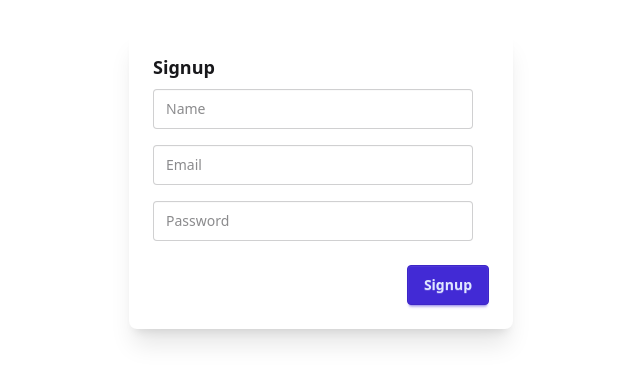
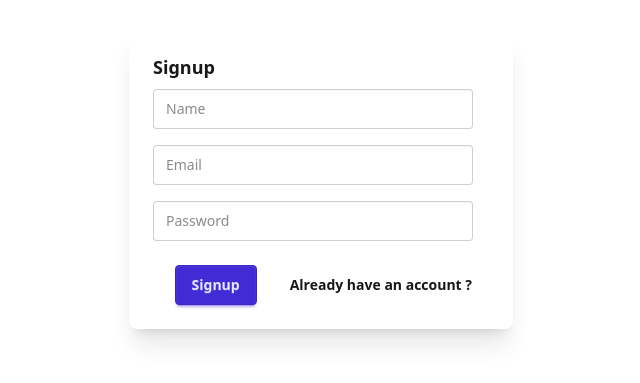
Before and after one commit to Malaya47/Event-management, a React (Vite) app in the folder frontend/: page /signup in a window 1280 px wide. Shown: the part 221-604 px from the top of the page, without its empty margins (319-959 px from the left). Built offline with nearby package versions, Linux system fonts and the light colour scheme; no server answers.

Commit message:
update: login link on signup page

```diff
--- a/frontend/src/components/Signup.tsx
+++ b/frontend/src/components/Signup.tsx
@@ -1,5 +1,5 @@
 import { useState } from "react";
-import { useNavigate } from "react-router-dom";
+import { useNavigate, Link } from "react-router-dom";
 import API from "../api";
 
 export default function Signup() {
@@ -57,6 +57,9 @@
             <button className="btn btn-primary" onClick={handleSignup}>
               Signup
             </button>
+            <Link to="/" className="btn btn-ghost ml-2">
+              Already have an account ?
+            </Link>
           </div>
         </div>
       </div>
```
